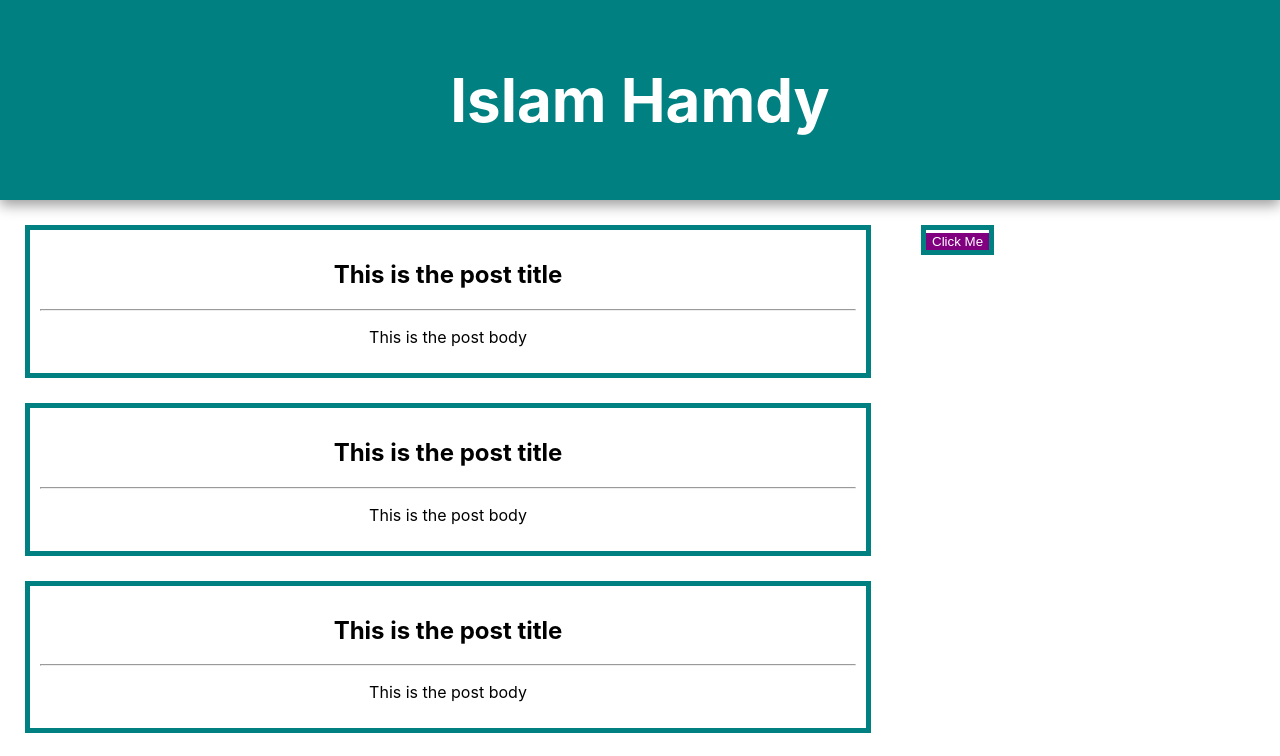
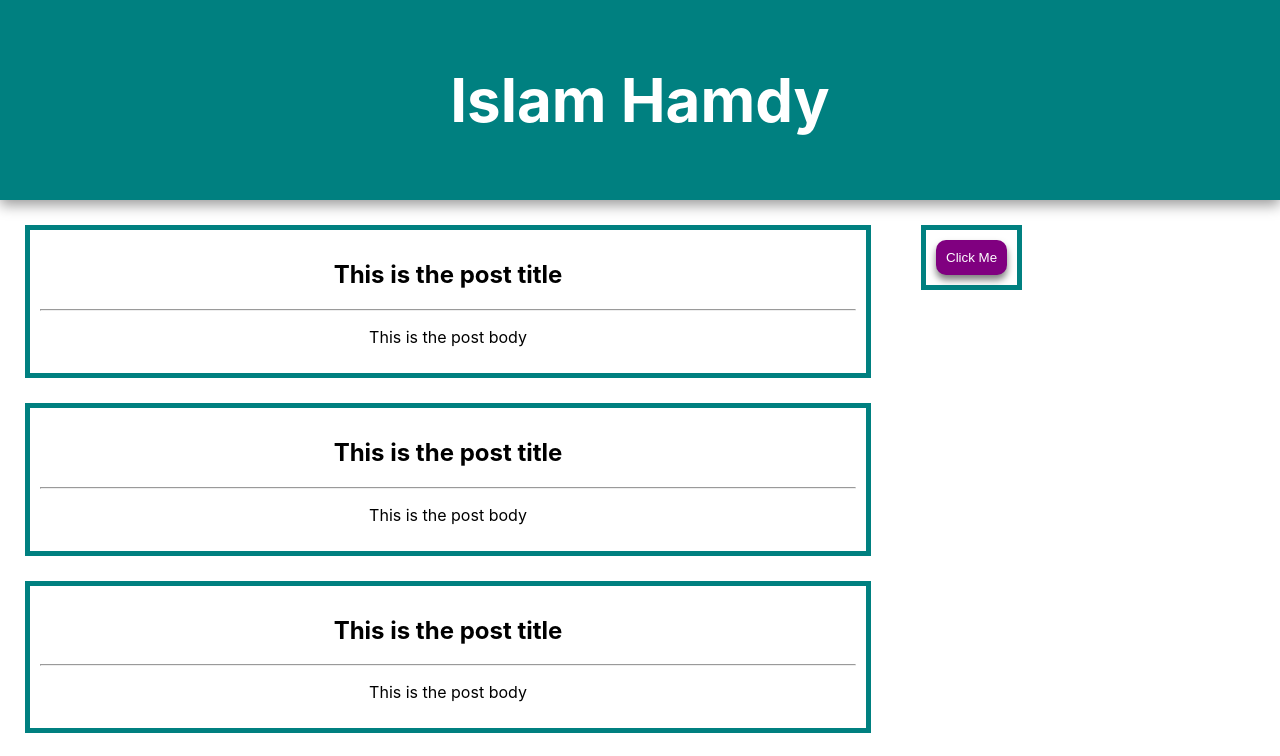
Before and after one commit to Islam412/REACT-Task1, a React (Create React App) app: page / in a window 1280 px wide. Shown: the top 756 px of the page. Built offline with nearby package versions, Linux system fonts and the light colour scheme.

Commit message:
create style off buttom at side menu page p2

```diff
--- a/src/TagButtomStyle.css
+++ b/src/TagButtomStyle.css
@@ -2,6 +2,12 @@
     background-color: purple;
     border: none;
     color: white;
+    border-radius: 10px;
+    margin: 10px;
+    padding: 10px;
+    box-shadow: 0px 5px 7px rgba(0,0,0,0.5);
+    cursor: pointer;
+    transition: all 0.3s;
 }
 
 .tagButton:hover {
```
